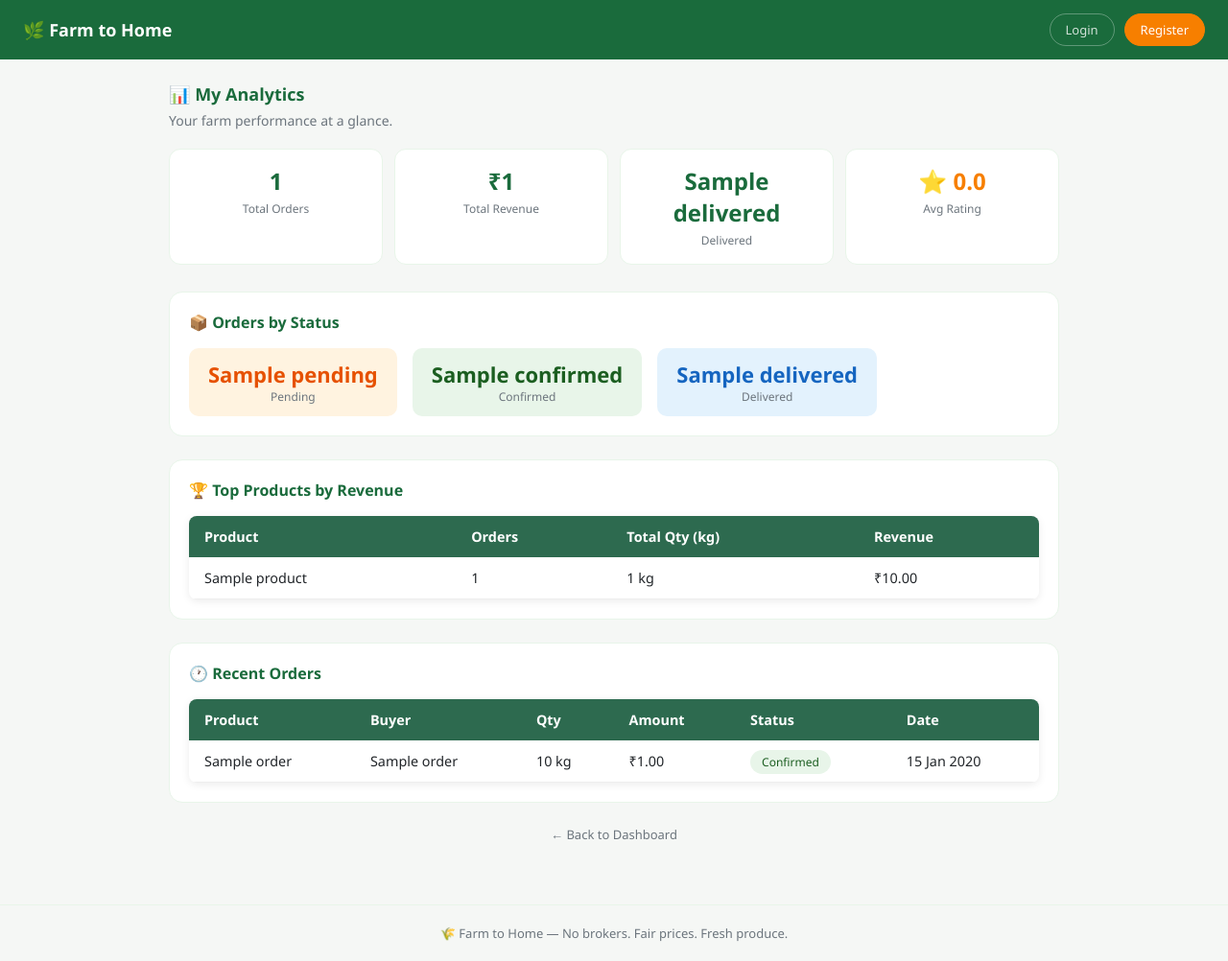
After one commit to kartikhiremath22-tech/farm_to_home, a Flask app: template templates/farmer_analytics.html in a window 1280 px wide. The commit adds this page. Shown: the whole page at 96% size. Run offline with Flask 3, Linux system fonts and the light colour scheme; the template is opened without the code that fills it: most values are stand-ins (such as "Sample title", 1, 10 or a date in 2020).

Commit message:
Add farmer analytics dashboard

```diff
--- a/app.py
+++ b/app.py
@@ -544,6 +544,69 @@ def admin_verify(uid, action):
     flash(f"User {'verified ✅' if action == 'verified' else 'rejected ❌'}!", "success")
     return redirect(url_for("admin_dashboard"))
 
+@app.route("/farmer_analytics")
+def farmer_analytics():
+    if session.get("user_role") != "farmer":
+        return redirect(url_for("login"))
+
+    db = get_db()
+    cursor = db.cursor(dictionary=True)
+
+    # Total orders
+    cursor.execute("""
+        SELECT COUNT(*) as total_orders, SUM(o.total_price) as total_revenue
+        FROM orders o
+        JOIN products p ON o.product_id = p.id
+        WHERE p.farmer_id = %s
+    """, (session["user_id"],))
+    summary = cursor.fetchone()
+
+    # Orders by status
+    cursor.execute("""
+        SELECT o.status, COUNT(*) as count
+        FROM orders o
+        JOIN products p ON o.product_id = p.id
+        WHERE p.farmer_id = %s
+        GROUP BY o.status
+    """, (session["user_id"],))
+    status_counts = {r["status"]: r["count"] for r in cursor.fetchall()}
+
+    # Top products
+    cursor.execute("""
+        SELECT p.name, COUNT(o.id) as order_count, SUM(o.quantity) as total_qty, SUM(o.total_price) as revenue
+        FROM orders o
+        JOIN products p ON o.product_id = p.id
+        WHERE p.farmer_id = %s
+        GROUP BY p.id, p.name
+        ORDER BY revenue DESC
+    """, (session["user_id"],))
+    top_products = cursor.fetchall()
+
+    # Recent orders
+    cursor.execute("""
+        SELECT o.*, p.name as product_name, u.name as buyer_name
+        FROM orders o
+        JOIN products p ON o.product_id = p.id
+        JOIN users u ON o.buyer_id = u.id
+        WHERE p.farmer_id = %s
+        ORDER BY o.created_at DESC
+        LIMIT 5
+    """, (session["user_id"],))
+    recent_orders = cursor.fetchall()
+
+    # Farmer rating
+    cursor.execute("SELECT avg_rating FROM users WHERE id=%s", (session["user_id"],))
+    farmer = cursor.fetchone()
+
+    db.close()
+    return render_template("farmer_analytics.html",
+                           summary=summary,
+                           status_counts=status_counts,
+                           top_products=top_products,
+                           recent_orders=recent_orders,
+                           avg_rating=farmer["avg_rating"] or 0)
+
+
 if __name__ == "__main__":
     port = int(os.environ.get("PORT", 5000))
     app.run(host="0.0.0.0", port=port)
--- a/templates/base.html
+++ b/templates/base.html
@@ -19,6 +19,7 @@
         {% if session.user_role == 'farmer' %}
           <a href="/farmer" class="nav-btn">My Dashboard</a>
           <a href="/farmer_orders" class="nav-btn">Incoming Orders</a>
+          <a href="/farmer_analytics" class="nav-btn">📊 Analytics</a>
         {% else %}
           <a href="/orders" class="nav-btn">My Orders</a>
         {% endif %}
--- /dev/null
+++ b/templates/farmer_analytics.html
@@ -0,0 +1,100 @@
+{% extends "base.html" %}
+{% block content %}
+<h2 class="section-title">📊 My Analytics</h2>
+<p class="page-sub">Your farm performance at a glance.</p>
+
+<!-- SUMMARY CARDS -->
+<div class="stats-row" style="grid-template-columns: repeat(4, 1fr);">
+  <div class="stat">
+    <div class="stat-num">{{ summary.total_orders or 0 }}</div>
+    <div class="stat-lbl">Total Orders</div>
+  </div>
+  <div class="stat">
+    <div class="stat-num">₹{{ "%.0f"|format(summary.total_revenue or 0) }}</div>
+    <div class="stat-lbl">Total Revenue</div>
+  </div>
+  <div class="stat">
+    <div class="stat-num">{{ status_counts.get('delivered', 0) }}</div>
+    <div class="stat-lbl">Delivered</div>
+  </div>
+  <div class="stat">
+    <div class="stat-num" style="color:#f77f00;">⭐ {{ "%.1f"|format(avg_rating) }}</div>
+    <div class="stat-lbl">Avg Rating</div>
+  </div>
+</div>
+
+<!-- ORDER STATUS BREAKDOWN -->
+<div class="form-card" style="margin-top:1.5rem;">
+  <h3>📦 Orders by Status</h3>
+  <div style="display:flex; gap:1rem; flex-wrap:wrap; margin-top:0.5rem;">
+    <div style="background:#fff3e0; padding:12px 20px; border-radius:10px; text-align:center;">
+      <div style="font-size:22px; font-weight:600; color:#e65100;">{{ status_counts.get('pending', 0) }}</div>
+      <div style="font-size:12px; color:#6c757d;">Pending</div>
+    </div>
+    <div style="background:#e8f5e9; padding:12px 20px; border-radius:10px; text-align:center;">
+      <div style="font-size:22px; font-weight:600; color:#1b5e20;">{{ status_counts.get('confirmed', 0) }}</div>
+      <div style="font-size:12px; color:#6c757d;">Confirmed</div>
+    </div>
+    <div style="background:#e3f2fd; padding:12px 20px; border-radius:10px; text-align:center;">
+      <div style="font-size:22px; font-weight:600; color:#1565c0;">{{ status_counts.get('delivered', 0) }}</div>
+      <div style="font-size:12px; color:#6c757d;">Delivered</div>
+    </div>
+  </div>
+</div>
+
+<!-- TOP PRODUCTS -->
+<div class="form-card" style="margin-top:1.5rem;">
+  <h3>🏆 Top Products by Revenue</h3>
+  {% if top_products %}
+    <table class="admin-table" style="margin-top:0.5rem;">
+      <tr>
+        <th>Product</th>
+        <th>Orders</th>
+        <th>Total Qty (kg)</th>
+        <th>Revenue</th>
+      </tr>
+      {% for p in top_products %}
+      <tr>
+        <td>{{ p.name }}</td>
+        <td>{{ p.order_count }}</td>
+        <td>{{ p.total_qty }} kg</td>
+        <td>₹{{ "%.2f"|format(p.revenue) }}</td>
+      </tr>
+      {% endfor %}
+    </table>
+  {% else %}
+    <p class="empty">No orders yet.</p>
+  {% endif %}
+</div>
+
+<!-- RECENT ORDERS -->
+<div class="form-card" style="margin-top:1.5rem;">
+  <h3>🕐 Recent Orders</h3>
+  {% if recent_orders %}
+    <table class="admin-table" style="margin-top:0.5rem;">
+      <tr>
+        <th>Product</th>
+        <th>Buyer</th>
+        <th>Qty</th>
+        <th>Amount</th>
+        <th>Status</th>
+        <th>Date</th>
+      </tr>
+      {% for o in recent_orders %}
+      <tr>
+        <td>{{ o.product_name }}</td>
+        <td>{{ o.buyer_name }}</td>
+        <td>{{ o.quantity }} kg</td>
+        <td>₹{{ "%.2f"|format(o.total_price) }}</td>
+        <td><span class="status-badge {{ o.status }}">{{ o.status.capitalize() }}</span></td>
+        <td>{{ o.created_at.strftime('%d %b %Y') }}</td>
+      </tr>
+      {% endfor %}
+    </table>
+  {% else %}
+    <p class="empty">No recent orders.</p>
+  {% endif %}
+</div>
+
+<a href="/farmer" class="back-btn" style="display:block; text-align:center; margin-top:1rem;">← Back to Dashboard</a>
+{% endblock %}
```
